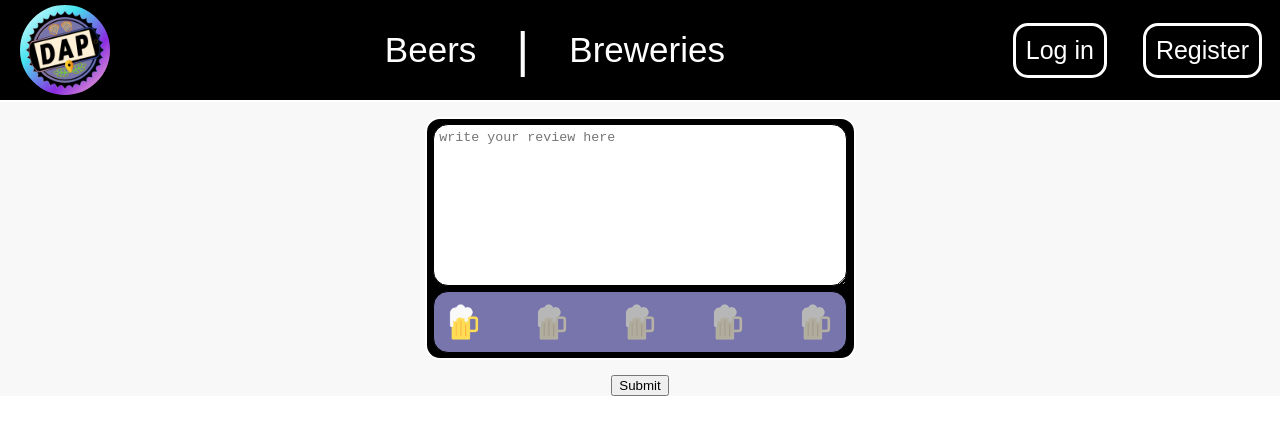
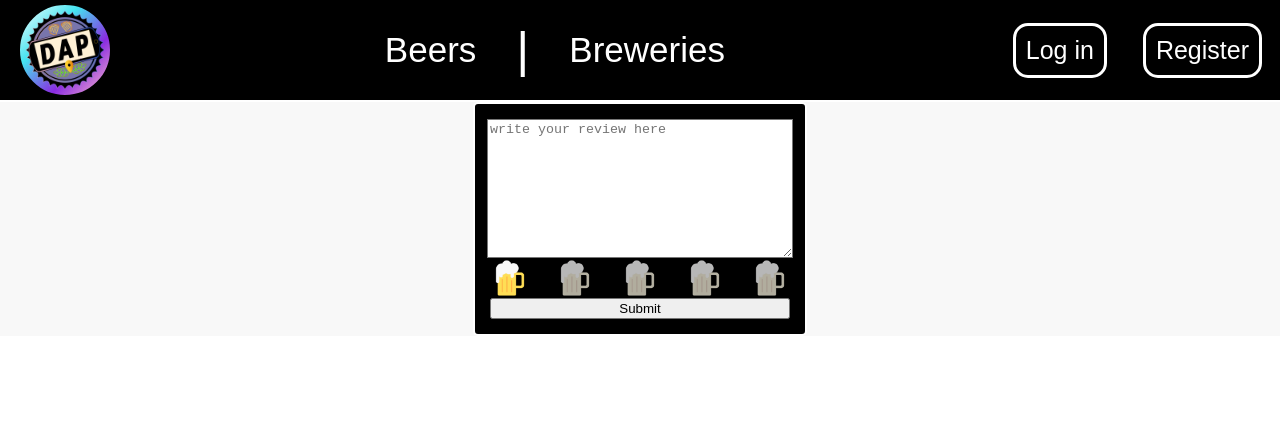
Before and after one commit to reyeskalon/Capstone_3, a Vue app in the folder vue/: page /reviews in a window 1280 px wide. Shown: the top 434 px of the page. Built offline with nearby package versions, Linux system fonts and the light colour scheme; a web font is replaced by a local one.

Commit message:
review form styling

```diff
--- a/vue/src/components/Beer.vue
+++ b/vue/src/components/Beer.vue
@@ -1,4 +1,5 @@
 <template>
+    <div id="main">
         <div id="beer-card">
             <div id="beer-image" class="prop-wrapper">
                 <img :src="beer.imgURL" alt="" id="beer-img"/>
@@ -24,14 +25,16 @@
             <router-link v-bind:to="{ name: null }" id="beerpage" class="link">
                     <p id="button-text" @click.prevent="ToggleForm(); SetBeer();">Review</p>
             </router-link>
-        <review-form v-show="showForm"/>
             <router-link v-bind:to="{ name: 'beerpage' }" id="beerpage" class="link">
                     <p id="button-text" v-on:click.prevent="FavoriteBeer">Favorite</p>
             </router-link>
 
             <button id="update-button" v-on:click.prevent="methodToUpdateBeer"></button>
         </div>
-
+        <div id="review-container">
+            <review-form id="review" v-show="showForm"/>
+        </div>
+    </div>
 </template>
 
 <script>
@@ -160,4 +163,25 @@ color: rgb(0, 0, 0);
     background-color:rgb(226, 190, 90);
     border-color: black;
 }
+#review{
+    width: 99%;
+    height: 250px;
+    z-index: 9;
+    margin: 10px;
+    display: flex;
+    justify-content: center;
+    align-items: center;
+    background: #b3921e;
+    border-radius: 5px;
+    border: 1px solid black;
+}
+#beer-card{
+    position: relative;
+}
+#main{
+    display: flex;
+    flex-direction: column;
+    justify-content: center;
+    align-items: space-between;
+}
 </style>
--- a/vue/src/components/ReviewForm.vue
+++ b/vue/src/components/ReviewForm.vue
@@ -6,12 +6,9 @@
                 <img class="beer-icon" v-for="n in reviewObject.rating" v-bind:key="'beer' + n" @click="OverrideRating(n)" src="../assets/pngs/BeerRatingIcon.png" alt="">
                 <img class="beer-icon" id="empty-beer" v-for="n in emptyBeers" v-bind:key="'empty' + n" @click="AddToRating(n)" src="../assets/pngs/BeerRatingIconEmpty.png" alt="">
             </div>
-        </div>
-        <div>
             <button id="submit-button" @click="SubmitReview">Submit</button>
         </div>
     </div>
-
 </template>
 
 <script>
@@ -59,7 +56,6 @@ export default {
         flex-direction: column;
         justify-content: center;
         align-items: center;
-        z-index: 9;
     }
     #form-container{
         display: flex;
@@ -69,43 +65,29 @@ export default {
 
         background:black;
         border: 2px solid white;
-        border-radius: 15px;
-        margin: 15px;
+        border-radius: 5px;
+        padding: 15px;
+        width: 300px;
+        height: 200px;
     }
     .container{
         display: flex;
         justify-content: space-between;
-        background: #7875AC;
-        padding: 10px;
-        width: 300px;
-        border: 1px solid black;
-        border-radius: 15px;
+        background: black;
+        width: 100%;
     }
     #review{
         background: white;
-        width: 94%;
-        margin-top: 5px;
-        opacity: 1;
+        width: 100%;
     }
     #rating-container{
-        width: 92%;
-        margin: 5px;
-        opacity: 1.0;
+        width: 100%;
     }
     .beer-icon{
         height: 40px;
         width: 40px;
     }
-    template{
-        display: flex;
-        justify-content: center;
-    }
-    textarea{
-        border: 1px solid black;
-        border-radius: 15px;
-        padding: 5px;
-    }
-    #empty-beer:hover {
-        background-image: url("../assets/pngs/BeerRatingIcon.png");
+    button{
+        width: 100%;
     }
 </style>
```
Lines whose indentation alone changed are shown as unchanged.
